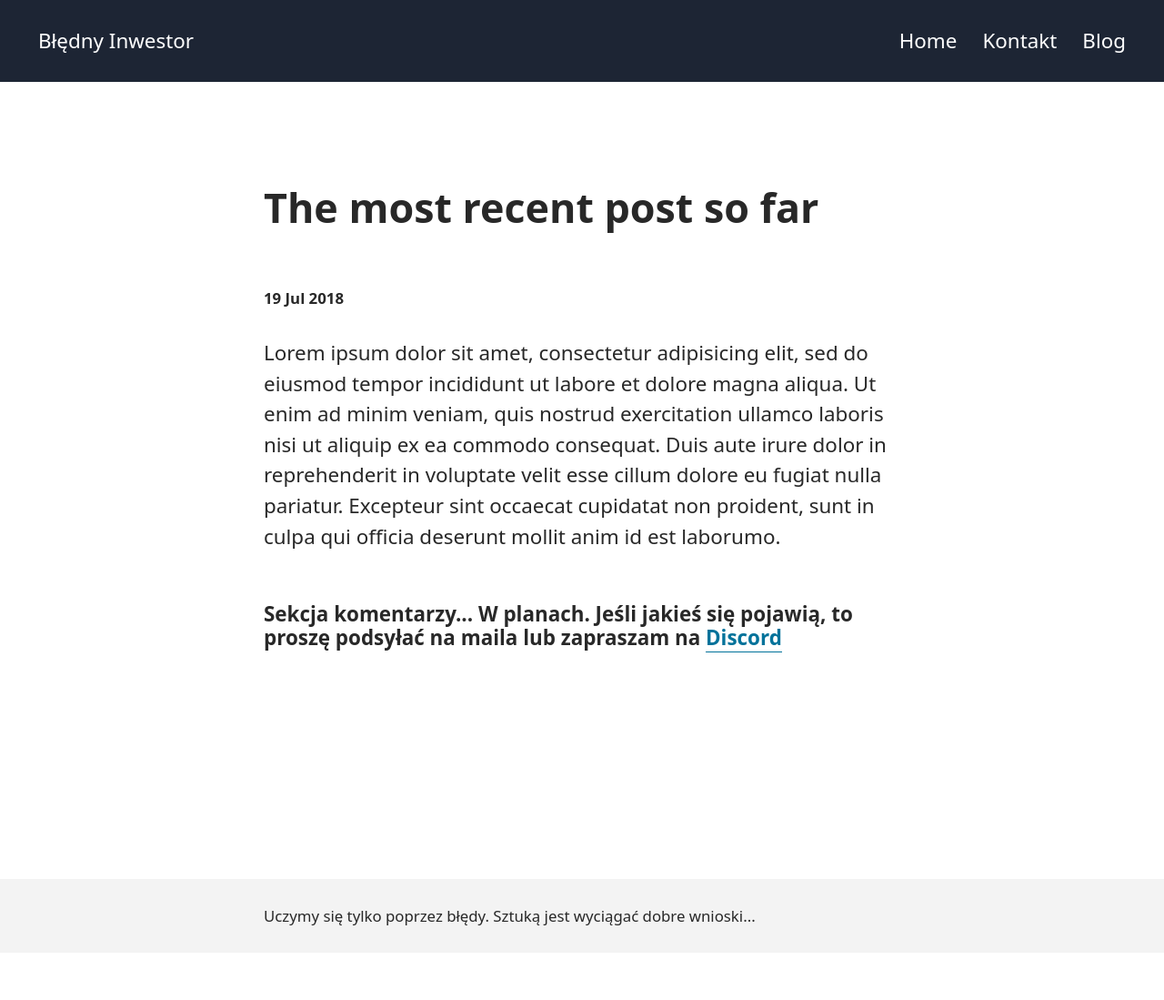
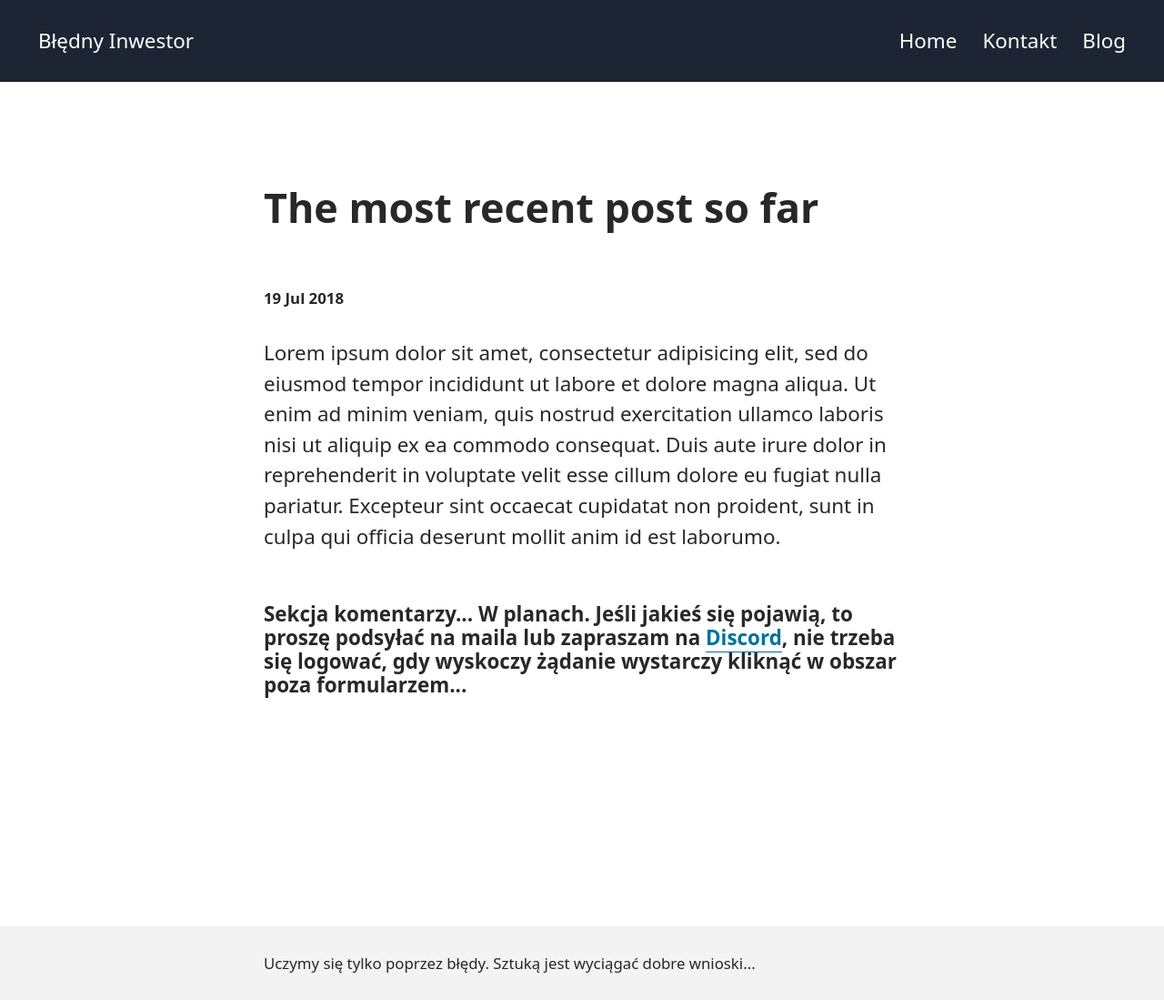
Before and after one commit to catpersec/blednyinwestor-website, a Jekyll site: the page built from resources/2018-07-19-the-most-recent-post-so-far.md, in a window 1280 px wide. Shown: the whole page at 91% size. Built offline with Jekyll 4.4.1, drawn with Linux system fonts in a browser that asks for light colours; a script that is not in the unit is left out; before the commit the page ends 1047 px from its top, so only the background shows below that.

Commit message:
Update post.html

```diff
--- a/_layouts/post.html
+++ b/_layouts/post.html
@@ -18,7 +18,7 @@ layout: default
 
 {{ content }}
 
-<h5>Sekcja komentarzy... W planach. Jeśli jakieś się pojawią, to proszę podsyłać na maila lub zapraszam na <a href="https://discord.gg/mqTGmN">Discord</a></h5>
+<h5>Sekcja komentarzy... W planach. Jeśli jakieś się pojawią, to proszę podsyłać na maila lub zapraszam na <a href="https://discord.gg/mqTGmN">Discord</a>, nie trzeba się logować, gdy wyskoczy żądanie wystarczy kliknąć w obszar poza formularzem...</h5>
 
 <nav aria-label="Adjacent Posts">
   <ul>
```
